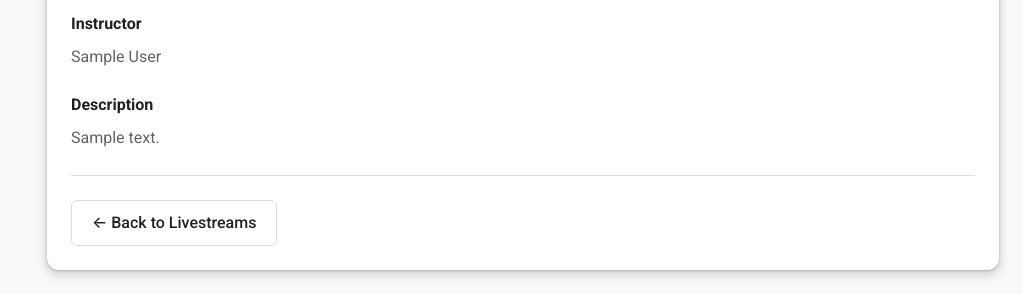
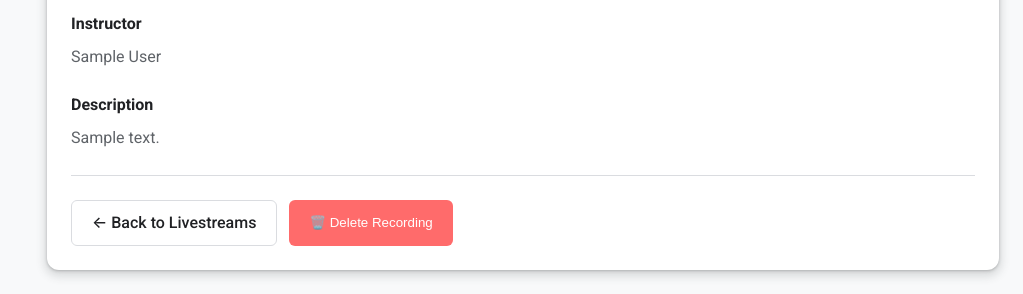
Before and after one commit to lizardcat/django-lms, a Django app: page /livestream/recording/1/ in a window 1280 px wide. Shown: the part 855-1149 px from the top of the page, without its empty margins (257-1280 px from the left). Run offline with Django 5.2, Linux system fonts and the light colour scheme; a user stored in the database is signed in; tables that the repository leaves empty hold one stand-in row (values such as "Sample post"); data that the repository does not hold is empty; parts of the project's set-up code (start-up, migrations or seed data) failed here and were passed over.

Commit message:
Add create livestream button and recording delete functionality
Instructor Features Added:

1. Create Livestream Button:
   - Added prominent "Create Livestream" button at top of livestreams page
   - Course selector dropdown for choosing which course to stream for
   - Button visible to instructors at all times, not just in empty state
   - Clean, modern UI with hover effects

2. Delete Recording Functionality:
   - Instructors can now delete recordings they own
   - Delete button appears on recording view page (instructor only)
   - Confirmation dialog prevents accidental deletion
   - Deletes both database record and video file from storage
   - Redirects to livestreams page after successful deletion
   - Proper authorization checks to prevent unauthorized deletions

Technical Changes:
- templates/livestream/livestream_list.html: Added header actions section
- templates/livestream/recording_view.html: Added delete button and JavaScript
- djangolms/livestream/views.py: Added delete_recording view
- djangolms/livestream/urls.py: Added delete_recording route

These improvements give instructors full control over their livestream content.

```diff
--- a/djangolms/livestream/urls.py
+++ b/djangolms/livestream/urls.py
@@ -14,4 +14,5 @@ urlpatterns = [
     path('question/<int:question_id>/answer/', views.answer_question, name='answer_question'),
     path('question/<int:question_id>/pin/', views.pin_question, name='pin_question'),
     path('recording/<int:recording_id>/', views.recording_view, name='recording_view'),
+    path('recording/<int:recording_id>/delete/', views.delete_recording, name='delete_recording'),
 ]
--- a/djangolms/livestream/views.py
+++ b/djangolms/livestream/views.py
@@ -395,3 +395,28 @@ def recording_view(request, recording_id):
     }
 
     return render(request, 'livestream/recording_view.html', context)
+
+
+@require_POST
+@login_required
+def delete_recording(request, recording_id):
+    """Delete a recording"""
+    recording = get_object_or_404(StreamRecording, id=recording_id)
+    stream = recording.stream
+
+    # Only instructor who owns the stream can delete recordings
+    if stream.instructor != request.user:
+        return JsonResponse({'error': 'Not authorized'}, status=403)
+
+    try:
+        # Delete the video file from storage if it exists
+        if recording.video_file:
+            recording.video_file.delete(save=False)
+
+        # Delete the recording from database
+        recording.delete()
+
+        messages.success(request, "Recording deleted successfully!")
+        return JsonResponse({'success': True})
+    except Exception as e:
+        return JsonResponse({'error': str(e)}, status=500)
--- a/templates/livestream/recording_view.html
+++ b/templates/livestream/recording_view.html
@@ -73,6 +73,11 @@
                     <a href="{% url 'livestream:livestream_list' %}" class="btn-secondary">
                         ← Back to Livestreams
                     </a>
+                    {% if stream.instructor == request.user %}
+                        <button onclick="deleteRecording()" class="btn-delete">
+                            🗑️ Delete Recording
+                        </button>
+                    {% endif %}
                 </div>
             </div>
         </div>
@@ -188,6 +193,9 @@
 .recording-actions {
     padding-top: 24px;
     border-top: 1px solid var(--border-color);
+    display: flex;
+    gap: 12px;
+    flex-wrap: wrap;
 }
 
 .btn-secondary {
@@ -206,5 +214,73 @@
     background: var(--sidebar-hover);
     border-color: var(--accent-primary);
 }
+
+.btn-delete {
+    padding: 10px 20px;
+    background: #ff6b6b;
+    color: white;
+    border: none;
+    border-radius: 6px;
+    font-weight: 500;
+    cursor: pointer;
+    transition: all 0.2s;
+}
+
+.btn-delete:hover {
+    background: #ff5252;
+    transform: translateY(-1px);
+    box-shadow: 0 4px 8px rgba(255, 107, 107, 0.3);
+}
+
+.btn-delete:active {
+    transform: translateY(0);
+}
 </style>
+
+<script>
+const recordingId = {{ recording.id }};
+
+function getCookie(name) {
+    let cookieValue = null;
+    if (document.cookie && document.cookie !== '') {
+        const cookies = document.cookie.split(';');
+        for (let i = 0; i < cookies.length; i++) {
+            const cookie = cookies[i].trim();
+            if (cookie.substring(0, name.length + 1) === (name + '=')) {
+                cookieValue = decodeURIComponent(cookie.substring(name.length + 1));
+                break;
+            }
+        }
+    }
+    return cookieValue;
+}
+
+async function deleteRecording() {
+    if (!confirm('Are you sure you want to delete this recording? This action cannot be undone.')) {
+        return;
+    }
+
+    try {
+        const response = await fetch(`/livestream/recording/${recordingId}/delete/`, {
+            method: 'POST',
+            headers: {
+                'X-CSRFToken': getCookie('csrftoken'),
+                'Content-Type': 'application/json'
+            }
+        });
+
+        const data = await response.json();
+
+        if (response.ok && data.success) {
+            alert('Recording deleted successfully!');
+            window.location.href = '/livestream/';
+        } else {
+            throw new Error(data.error || 'Failed to delete recording');
+        }
+    } catch (error) {
+        console.error('Error deleting recording:', error);
+        alert('Failed to delete recording: ' + error.message);
+    }
+}
+</script>
 {% endblock %}
```
Also changed, not shown: templates/livestream/livestream_list.html (+84 -2 lines).
